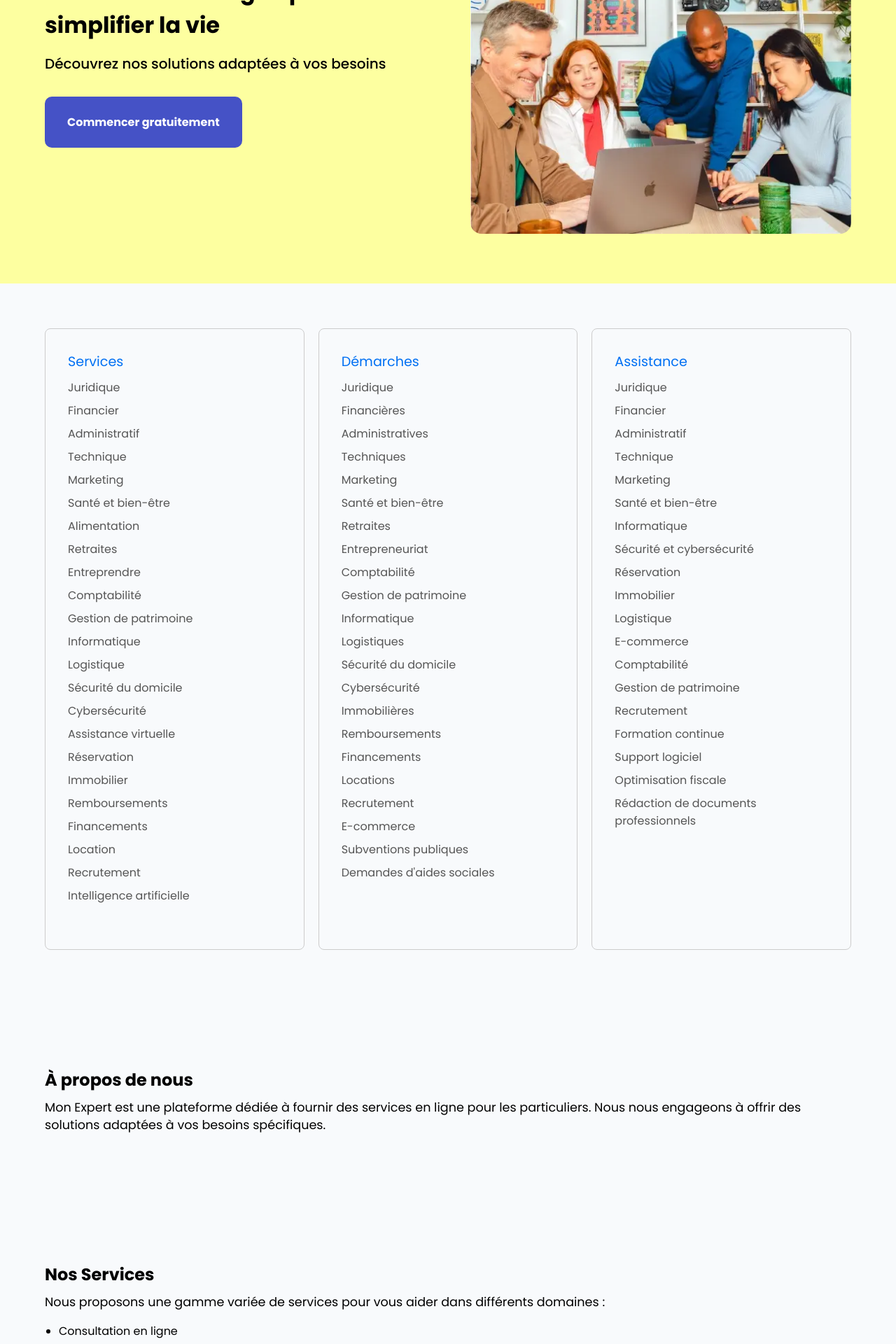
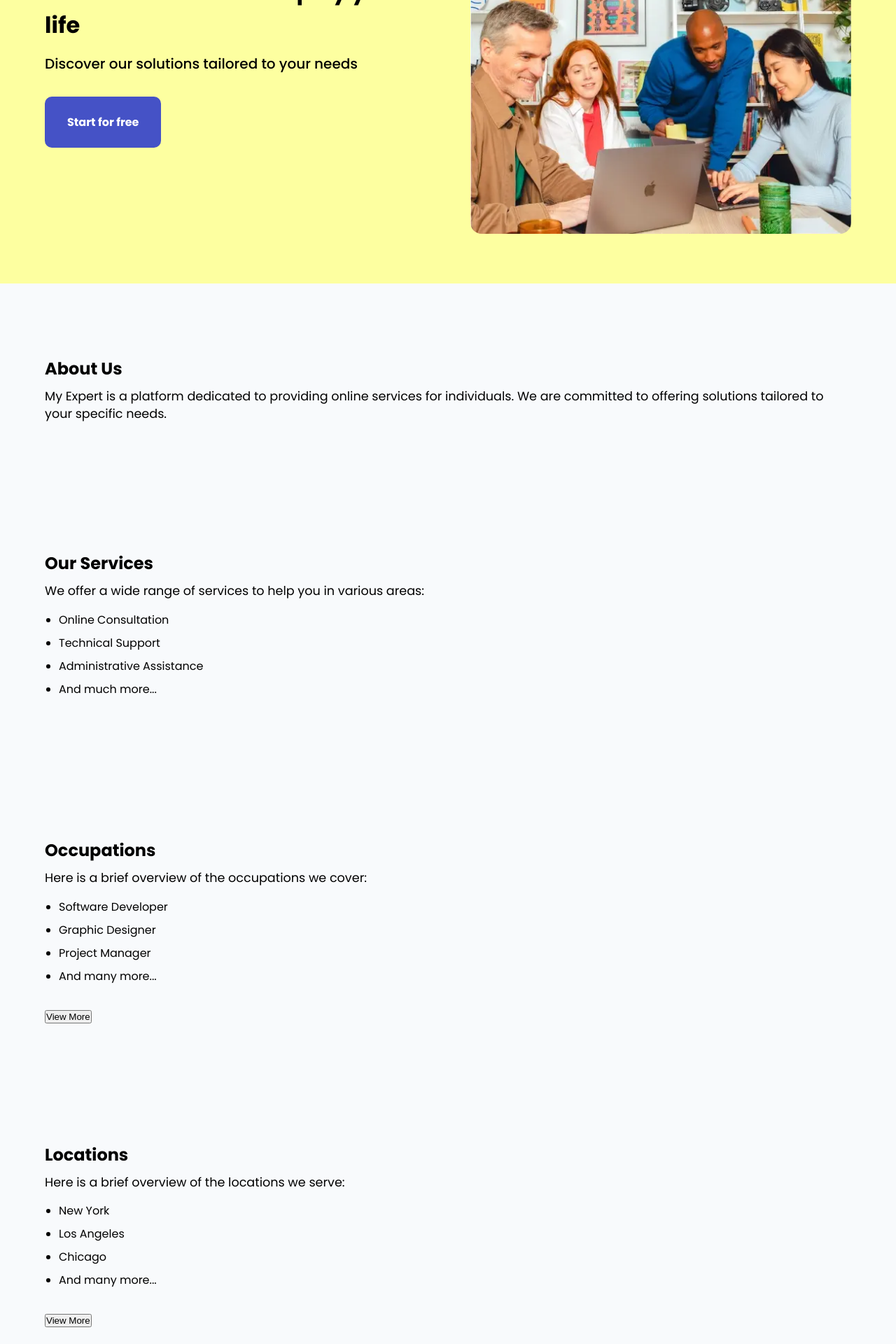
Before and after one commit to moicben/fire-them, a Next.js app: page / in a window 1280 px wide. Shown: the part 320-2240 px from the top of the page at 70% size. Built offline with nearby package versions, Linux system fonts and the light colour scheme.

Commit message:
index.js

```diff
--- a/components/Hero.js
+++ b/components/Hero.js
@@ -1,13 +1,13 @@
 import React from 'react';
 
-const Hero = ({ title, description, advantages, cta }) => {
+const Hero = ({ title, description, advantages, cta, cta_href }) => {
 return (
     <section className="hero">
         <div className='left'>
             <h1>{title}</h1>
             <h3>{description}</h3>
             {advantages && <div dangerouslySetInnerHTML={{ __html: advantages }} />}
-            <a className="cta" href="#commencer">{cta}</a>
+            <a className="cta" href={cta_href}>{cta}</a>
         </div>
         <div className='right'>
             <img src="/expert-francais.webp" alt="Hero" />
--- a/package.json
+++ b/package.json
@@ -1,6 +1,6 @@
 {
-  "name": "next-netlify-starter",
-  "version": "0.5.0",
+  "name": "fire-them",
+  "version": "0.1.0",
   "private": true,
   "scripts": {
     "dev": "next dev",
--- a/pages/index.js
+++ b/pages/index.js
@@ -5,66 +5,75 @@ import Hero from '@components/Hero';
 
 import navigation from '../navigation.json';
 
-
 export default function Home() {
   return (
     <div className="container">
       <Head>
-        <title>Mon Expert | Services en ligne pour particuliers</title>
-        <meta name="description" content="Découvrez nos services en ligne pour particuliers, conçus pour répondre à tous vos besoins." />
-        <meta name="keywords" content="services en ligne, particuliers, assistance, support, expertise" />
-        <meta name="author" content="Mon Expert" />
+        <title>My Expert | Online Services for Individuals</title>
+        <meta name="description" content="Discover our online services for individuals, designed to meet all your needs." />
+        <meta name="keywords" content="online services, individuals, assistance, support, expertise" />
+        <meta name="author" content="My Expert" />
         <link rel="icon" href="/favicon.ico" />
       </Head>
-      <Header title="Bienvenue sur Mon Expert!" />
-      <main >
+      <Header title="Welcome to My Expert!" />
+      <main>
 
-      <Hero
-          title='Des services en ligne pour vous simplifier la vie'
-          description='Découvrez nos solutions adaptées à vos besoins'
-          cta='Commencer gratuitement'
+        <Hero
+          title='Online services to simplify your life'
+          description='Discover our solutions tailored to your needs'
+          cta='Start for free'
+          cta_href='/locations'
         />
 
-
-        <section className="categoryGrid">
-          {Object.keys(navigation).map(category => (
-            <div key={category} className="categoryCard">
-              <a href={`/${category.toLowerCase()}`} className="categoryLink">{category}</a>
-              <ul className="subcategoryList">
-                {navigation[category].map(subcategory => (
-                  <li key={subcategory.slug} className="subcategoryItem">
-                    <a href={`/${category.toLowerCase()}/${subcategory.slug}`} className="subcategoryLink">
-                      {subcategory.name}
-                    </a>
-                  </li>
-                ))}
-              </ul>
-            </div>
-          ))}
-        </section>
-
         <section className="section">
-          <h2 className="sectionTitle">À propos de nous</h2>
+          <h2 className="sectionTitle">About Us</h2>
           <p className="sectionContent">
-            Mon Expert est une plateforme dédiée à fournir des services en ligne pour les particuliers. Nous nous engageons à offrir des solutions adaptées à vos besoins spécifiques.
+            My Expert is a platform dedicated to providing online services for individuals. We are committed to offering solutions tailored to your specific needs.
           </p>
         </section>
 
         <section className="section">
-          <h2 className="sectionTitle">Nos Services</h2>
+          <h2 className="sectionTitle">Our Services</h2>
           <p className="sectionContent">
-            Nous proposons une gamme variée de services pour vous aider dans différents domaines :
+            We offer a wide range of services to help you in various areas:
           </p>
           <ul className="serviceList">
-            <li className="serviceItem">Consultation en ligne</li>
-            <li className="serviceItem">Support technique</li>
-            <li className="serviceItem">Assistance administrative</li>
-            <li className="serviceItem">Et bien plus encore...</li>
+            <li className="serviceItem">Online Consultation</li>
+            <li className="serviceItem">Technical Support</li>
+            <li className="serviceItem">Administrative Assistance</li>
+            <li className="serviceItem">And much more...</li>
           </ul>
         </section>
+
+        <section className="section">
+          <h2 className="sectionTitle">Occupations</h2>
+          <p className="sectionContent">
+            Here is a brief overview of the occupations we cover:
+          </p>
+          <ul className="occupationList">
+            <li className="occupationItem">Software Developer</li>
+            <li className="occupationItem">Graphic Designer</li>
+            <li className="occupationItem">Project Manager</li>
+            <li className="occupationItem">And many more...</li>
+          </ul>
+          <button className="viewMoreButton" onClick={() => window.location.href='/occupations'}>View More</button>
+        </section>
+
+        <section className="section">
+          <h2 className="sectionTitle">Locations</h2>
+          <p className="sectionContent">
+            Here is a brief overview of the locations we serve:
+          </p>
+          <ul className="locationList">
+            <li className="locationItem">New York</li>
+            <li className="locationItem">Los Angeles</li>
+            <li className="locationItem">Chicago</li>
+            <li className="locationItem">And many more...</li>
+          </ul>
+          <button className="viewMoreButton" onClick={() => window.location.href='/locations'}>View More</button>
+        </section>
+
       </main>
-
-      <Footer />
     </div>
   );
 }
```
